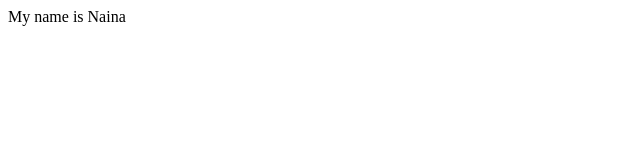
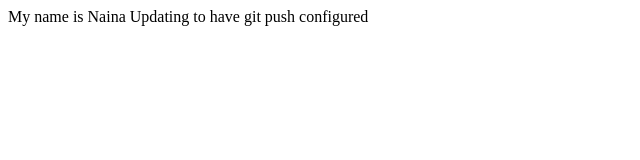
Before and after one commit to nainamishra2195/learn-git, a plain HTML site: page index.html in a window 1280 px wide. Shown: the whole page, without its empty margins (0-640 px from the left). Drawn offline with Linux system fonts and the light colour scheme.

Commit message:
updated index file in git three repo

```diff
--- a/index.html
+++ b/index.html
@@ -7,5 +7,6 @@
 </head>
 <body>
     My name is Naina
+    Updating to have git push configured
 </body>
 </html>
```
